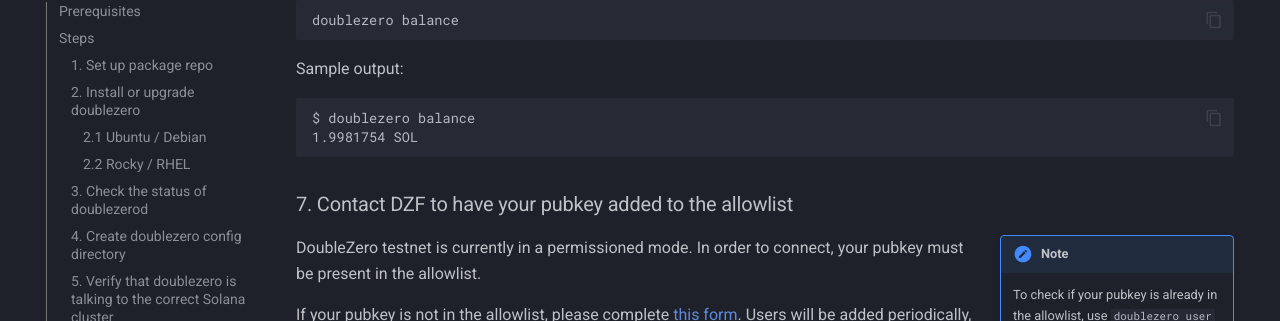
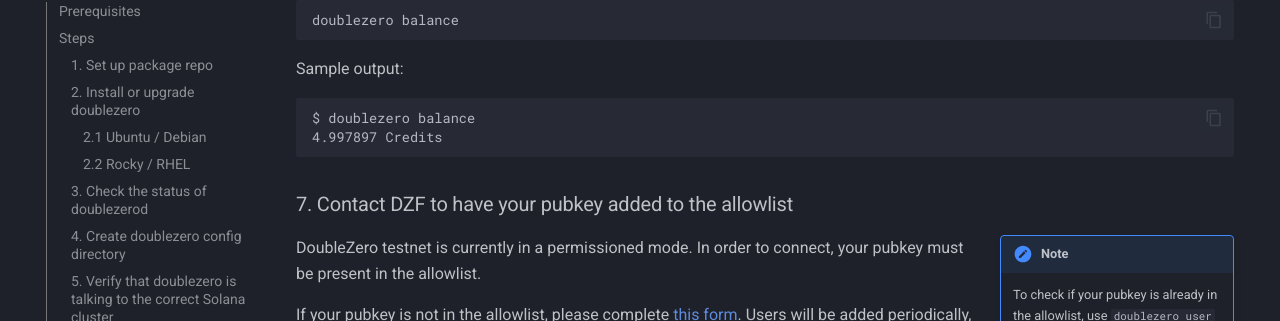
Before and after one commit to malbeclabs/docs, an MkDocs documentation site: the page built from docs/setup.md, in a window 1280 px wide and 900 px high, scrolled down 2581 px. Shown: the part 151-472 px from the top of the window. Built offline with MkDocs 1.6.1 and Material for MkDocs 9.7.7, drawn with Linux system fonts in a browser that asks for light colours.

Commit message:
modified setup.md, doublezero balance unit, from SOL, to Credits

````diff
--- a/docs/setup.md
+++ b/docs/setup.md
@@ -162,7 +162,7 @@
 Sample output:
 ```
 $ doublezero balance
-1.9981754 SOL
+4.997897 Credits
 ```
 
 ### 7. Contact DZF to have your pubkey added to the allowlist
````
